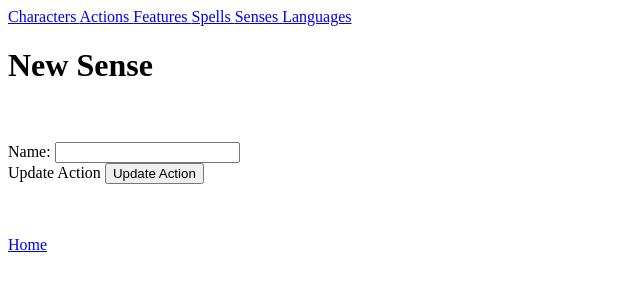
After one commit to Nevets123808/DnDSidekick, a Flask app: page /senses/create in a window 1280 px wide. The commit adds this page. Shown: the top 300 px of the page, without its empty margins (0-640 px from the left). Run offline with Flask 3, Linux system fonts and the light colour scheme.

Commit message:
Added most forms for data entry

```diff
--- /dev/null
+++ b/Needs.txt
@@ -0,0 +1,5 @@
+Add skill proficency to forms
+    - List with radio buttons
+
+Add features, actions and spells
+    -List with lookup or create new
--- a/application/forms.py
+++ b/application/forms.py
@@ -1,7 +1,11 @@
 from flask_wtf import FlaskForm
-from wtforms import SelectField, StringField, IntegerField, SubmitField
+from wtforms import SelectMultipleField, StringField, IntegerField, SubmitField
+from wtforms.widgets import CheckboxInput, ListWidget
+from wtforms.validators import data_required
 
-from wtforms.validators import data_required
+class SelectMultipleCheckboxesField(SelectMultipleField):
+    widget = ListWidget(prefix_label=False)
+    option_widget = CheckboxInput()
 
 class NewCharacterForm(FlaskForm):
     name = StringField("Name: ")# validators=[data_required()])
@@ -15,6 +19,7 @@ class NewCharacterForm(FlaskForm):
     int = IntegerField("Int: ")
     wis = IntegerField("Wis: ")
     cha = IntegerField("Cha: ")
+    skillprofs = SelectMultipleCheckboxesField("Skill Profs", choices = [])
     submit = SubmitField("Create Character")
 
 class UpdateCharacterForm(FlaskForm):
@@ -29,4 +34,51 @@ class UpdateCharacterForm(FlaskForm):
     int = IntegerField("Int: ")
     wis = IntegerField("Wis: ")
     cha = IntegerField("Cha: ")
+    skillprofs = SelectMultipleCheckboxesField("Skill Profs", choices = [])
     submit = SubmitField("Update Character")
+
+class NewActionForm(FlaskForm):
+    name = StringField("Name: ")# validators=[data_required()])
+    source = StringField("Source: ")
+    description = StringField("Description: ")
+    submit = SubmitField("Create Action")
+
+class UpdateActionForm(FlaskForm):
+    name = StringField("Name: ")# validators=[data_required()])
+    source = StringField("Source: ")
+    description = StringField("Description: ")
+    submit = SubmitField("Update Action")
+
+class NewFeatureForm(FlaskForm):
+    name = StringField("Name: ")# validators=[data_required()])
+    source = StringField("Source: ")
+    description = StringField("Description: ")
+    submit = SubmitField("Update Action")
+
+class UpdateFeatureForm(FlaskForm):
+    name = StringField("Name: ")# validators=[data_required()])
+    source = StringField("Source: ")
+    description = StringField("Description: ")
+    submit = SubmitField("Update Action")
+
+class NewSpellForm(FlaskForm):
+    name = StringField("Name: ")# validators=[data_required()])
+    spelllevel = StringField("Spell Level: ")
+    school = StringField("School: ")
+    description = StringField("Description: ")
+    submit = SubmitField("Update Action")
+
+class UpdateSpellForm(FlaskForm):
+    name = StringField("Name: ")# validators=[data_required()])
+    spelllevel = StringField("Spell Level: ")
+    school = StringField("School: ")
+    description = StringField("Description: ")
+    submit = SubmitField("Update Action")
+
+class NewSenseForm(FlaskForm):
+    name = StringField("Name: ")# validators=[data_required()])
+    submit = SubmitField("Update Action")
+
+class UpdateSenseForm(FlaskForm):
+    name = StringField("Name: ")# validators=[data_required()])
+    submit = SubmitField("Update Action")
--- a/application/routes.py
+++ b/application/routes.py
@@ -11,12 +11,14 @@ def home():
 @app.route('/characters')
 def char_list():
     chars = Character.query.all()
-    return render_template('charlist.html', chars = chars)
+    return render_template('lists/charlist.html', chars = chars)
 
 
-@app.route('/create', methods=["GET", "POST"])
+@app.route('/characters/create', methods=["GET", "POST"])
 def char_create():
     form = NewCharacterForm()
+    skills = [skill.skillname for skill in Skill.query.all()]
+    form.skillprofs.choices = skills
 
     if form.validate_on_submit():
         charname = form.name.data
@@ -30,14 +32,16 @@ def char_create():
         int = form.int.data
         wis = form.wis.data
         cha = form.cha.data
+        skillprofs = form.skillprofs.data
+        print(f"~~~~~~~~~~~~~~~~~~~~~~~~~~~~~~~~~~~~~~~~~~~~~~~~~ {skillprofs}~~~~~~~~~~~~~~~~~~~~~~~~~~~~~")
         character = Character(charname = charname, profbonus = profbonus, armorclass = ac, hitpoints=hp, hitdice = hitdice, str = str, dex = dex, con = con, int = int, wis = wis, cha = cha)
         db.session.add(character)
         db.session.commit()
         return redirect(url_for('char_list'))
-    return render_template('newchar.html', form = form)
+    return render_template('news/newchar.html', form = form, mode = "New")
 
 
-@app.route('/<int:char_id>', methods=["GET", "POST"])
+@app.route('/characters/<int:char_id>', methods=["GET", "POST"])
 def char_update(char_id):
     character = Character.query.get(char_id)
     form = UpdateCharacterForm(obj = character)
@@ -56,5 +60,87 @@ def char_update(char_id):
         character.wis = form.wis.data
         character.cha = form.cha.data
         db.session.commit()
-        return redirect(url_for('char_list'))
-    return render_template('newchar.html', form = form, char = character)
+        return redirect(url_for('lists/char_list'))
+    return render_template('news/newchar.html', form = form, char = character, mode="Update")
+
+@app.route('/senses')
+def sense_list():
+    senses = Sense.query.all()
+    return render_template('lists/senselist.html', senses = senses)
+
+@app.route('/senses/create', methods = ['GET','POST'])
+def sense_create():
+    form = NewSenseForm()
+
+    if form.validate_on_submit():
+        sense_name = form.name.data
+        sense = Sense(sensename= sense_name)
+        db.session.add(sense)
+        db.session.commit()
+        return redirect(url_for('sense_list'))
+    return render_template('news/newsense.html', form = form, mode = "New")
+
+@app.route('/senses/<int:sense_id>', methods=["GET", "POST"])
+def sense_update(sense_id):
+    sense = Sense.query.get(sense_id)
+    form = UpdateSenseForm(obj = sense)
+    form.populate_obj(sense)
+    form.name.data = sense.sensename
+    if form.validate_on_submit():
+        sense.sensename = form.name.data
+        db.session.commit()
+        return redirect(url_for('sense_list'))
+    return render_template('news/newsense.html', form = form, sense = sense, mode = "Update")
+
+@app.route('/languages')
+def language_list():
+    languages = Language.query.all()
+    return render_template('lists/languagelist.html', languages = languages)
+
+@app.route('/languages/create')
+def language_create():
+    pass
+
+@app.route('/languages/update')
+def language_update():
+    pass
+
+@app.route('/actions')
+def action_list():
+    actions = Action.query.all()
+    return render_template('lists/actionlist.html', actions = actions)
+
+@app.route('/actions/create')
+def action_create():
+    pass
+
+@app.route('/actions/update')
+def action_update():
+    pass
+
+@app.route('/features')
+def feature_list():
+    features = Feature.query.all()
+    return render_template('lists/featurelist.html', features = features)
+
+@app.route('/features/create')
+def feature_create():
+    pass
+
+@app.route('/features/update')
+def feature_update():
+    pass
+
+@app.route('/spells')
+def spell_list():
+    spells = Spell.query.all()
+    return render_template('lists/spelllist.html', spells = spells)
+
+@app.route('/spells/create')
+def spell_create():
+    pass
+
+@app.route('/spells/update')
+def spell_update():
+    senses = Sense.query.all()
+    return render_template('lists/senselist.html', senses = senses)
--- a/application/templates/layout.html
+++ b/application/templates/layout.html
@@ -5,6 +5,14 @@
     </style>
 </head>
 <body>
+    <div>
+        <a href="{{url_for('char_list')}}">Characters </a>
+        <a href="{{url_for('action_list')}}"> Actions </a>
+        <a href="{{url_for('feature_list')}}"> Features </a>
+        <a href="{{url_for('spell_list')}}"> Spells </a>
+        <a href="{{url_for('sense_list')}}"> Senses </a>
+        <a href="{{url_for('language_list')}}"> Languages </a>
+</div>
     {% block body_content %}
     {% endblock body_content %}
     <br>
--- a/application/templates/charlist.html
+++ b/application/templates/lists/charlist.html
@@ -36,4 +36,5 @@
     {% endif %}
 </table>
 
+<a href="{{url_for('char_create')}}">New Character </a>
 {% endblock body_content %}
--- a/application/templates/newchar.html
+++ b/application/templates/news/newchar.html
@@ -1,6 +1,6 @@
 {% extends 'layout.html' %}
 {% block body_content %}
-<h1> New Character </h1>
+<h1> {{mode}} Character </h1>
     <form method = Post style="white-space: pre-line">
         {{form.hidden_tag()}}
         {{form.name.label}} {{form.name}}
@@ -14,6 +14,7 @@
         {{form.int.label}}  {{form.int}}
         {{form.wis.label}}  {{form.wis}}
         {{form.cha.label}}  {{form.cha}}
+        {{form.skillprofs}}
         {{form.submit.label}}  {{form.submit}}
     </form>
 {% endblock body_content %}
--- /dev/null
+++ b/application/templates/news/newsense.html
@@ -0,0 +1,9 @@
+{% extends 'layout.html' %}
+{% block body_content %}
+<h1> {{mode}} Sense </h1>
+    <form method = Post style="white-space: pre-line">
+        {{form.hidden_tag()}}
+        {{form.name.label}} {{form.name}}
+        {{form.submit.label}}  {{form.submit}}
+    </form>
+{% endblock body_content %}
```
Also changed, not shown: application/templates/lists/actionlist.html (added, +21 -0 lines), application/templates/lists/featurelist.html (added, +21 -0 lines), application/templates/lists/languagelist.html (added, +21 -0 lines), application/templates/lists/senselist.html (added, +21 -0 lines), application/templates/lists/spelllist.html (added, +21 -0 lines), application/templates/news/newaction.html (added, +12 -0 lines), application/templates/news/newfeature.html (added, +12 -0 lines), application/templates/news/newlanguage.html (added, +9 -0 lines), application/templates/news/newspell.html (added, +12 -0 lines), application/templates/updatechar.html (deleted, +0 -19 lines), application/__init__.py (line endings or trailing spaces).
